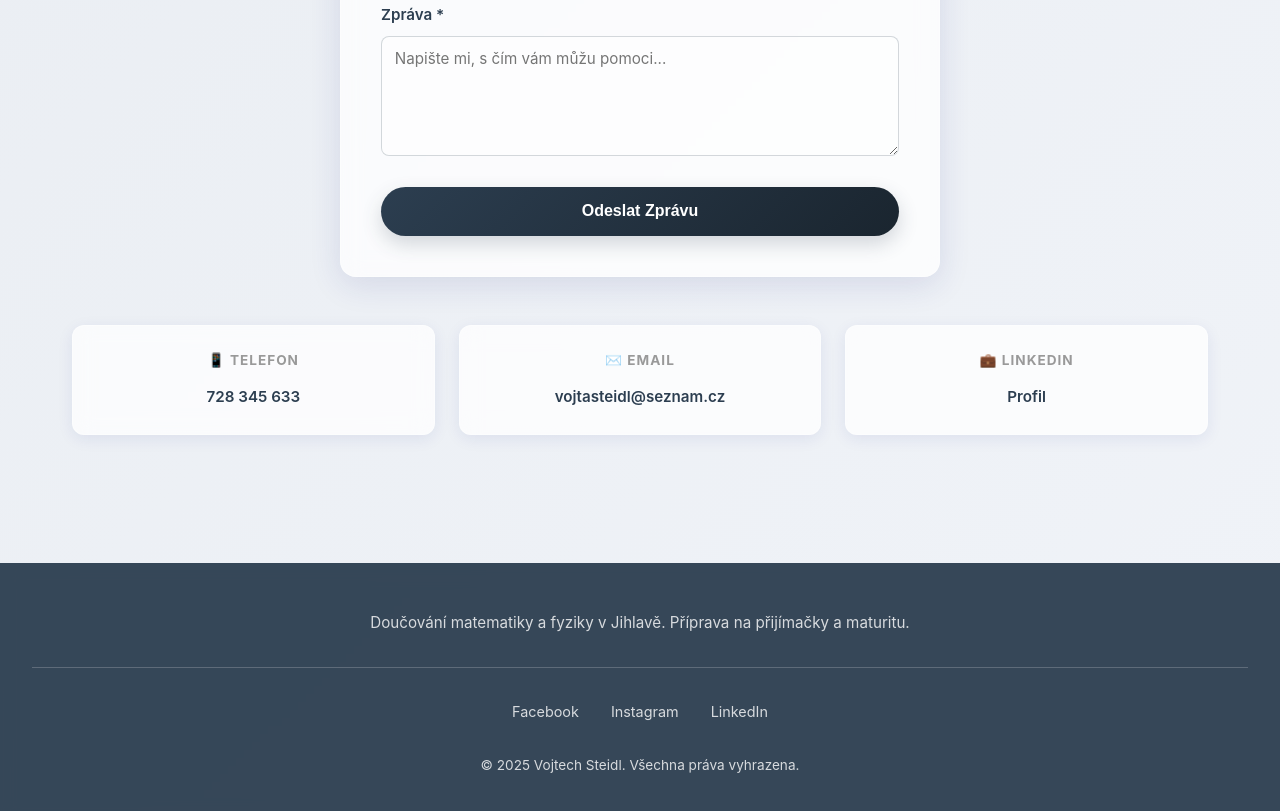
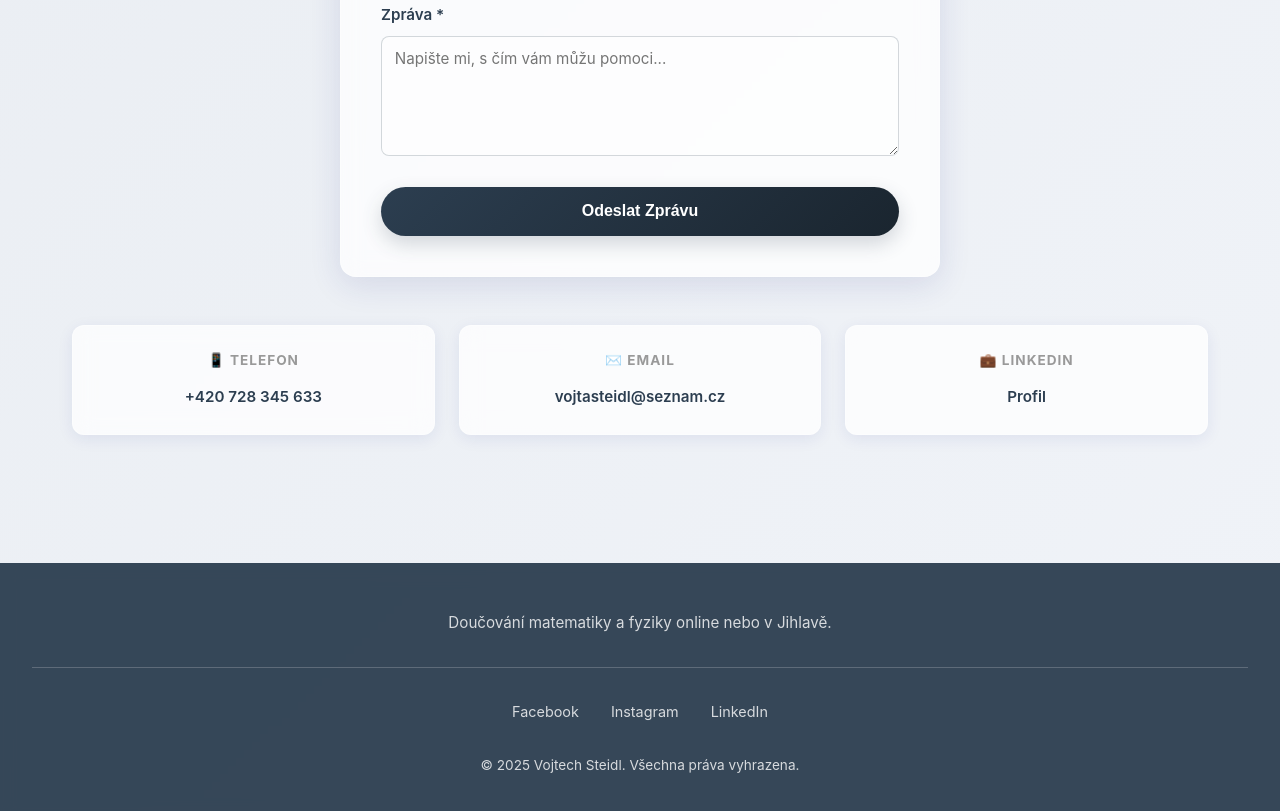
Before and after one commit to Lakomec8/vojtechsteidl.github.io, a plain HTML site: page index.html in a window 1280 px wide. Shown: the part 4565-5376 px from the top of the page. Drawn offline with Linux system fonts and the light colour scheme.

Commit message:
Update index.html

```diff
--- a/index.html
+++ b/index.html
@@ -4,7 +4,7 @@
     <meta charset="UTF-8">
     <meta name="viewport" content="width=device-width, initial-scale=1.0">
     <title>Vojtech Steidl | Doučování Matematiky a Fyziky</title>
-    <meta name="description" content="Profesionální doučování matematiky a fyziky v Jihlavě. Individuální přístup, příprava na přijímačky, maturitu a vysokou.">
+    <meta name="description" content="Profesionální doučování matematiky a fyziky online nebo v Jihlavě. Individuální přístup, příprava na přijímačky, maturitu a vysokou.">
     <link rel="stylesheet" href="https://cdnjs.cloudflare.com/ajax/libs/font-awesome/6.4.0/css/all.min.css">
     <style>
         * {
@@ -801,7 +801,7 @@
         <div class="contact-info-quick">
             <div class="contact-item">
                 <h3>📱 Telefon</h3>
-                <a href="tel:+420728345633">728 345 633</a>
+                <a href="tel:+420728345633">+420 728 345 633</a>
             </div>
             <div class="contact-item">
                 <h3>✉️ Email</h3>
@@ -815,7 +815,7 @@
     </section>
 
     <footer>
-        <p>Doučování matematiky a fyziky v Jihlavě. Příprava na přijímačky a maturitu.</p>
+        <p>Doučování matematiky a fyziky online nebo v Jihlavě. </p>
         <div class="divider"></div>
         <div class="social-links">
             <a href="#" target="_blank">Facebook</a>
```
